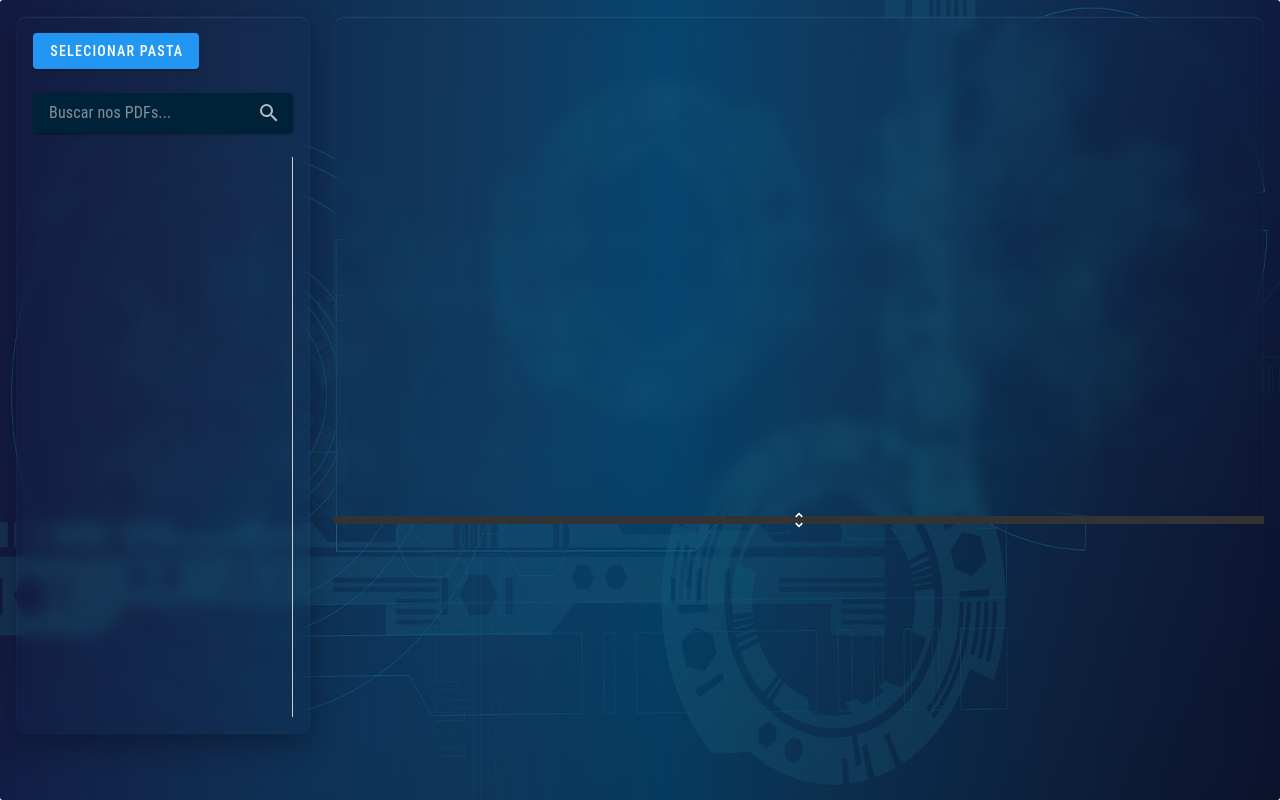
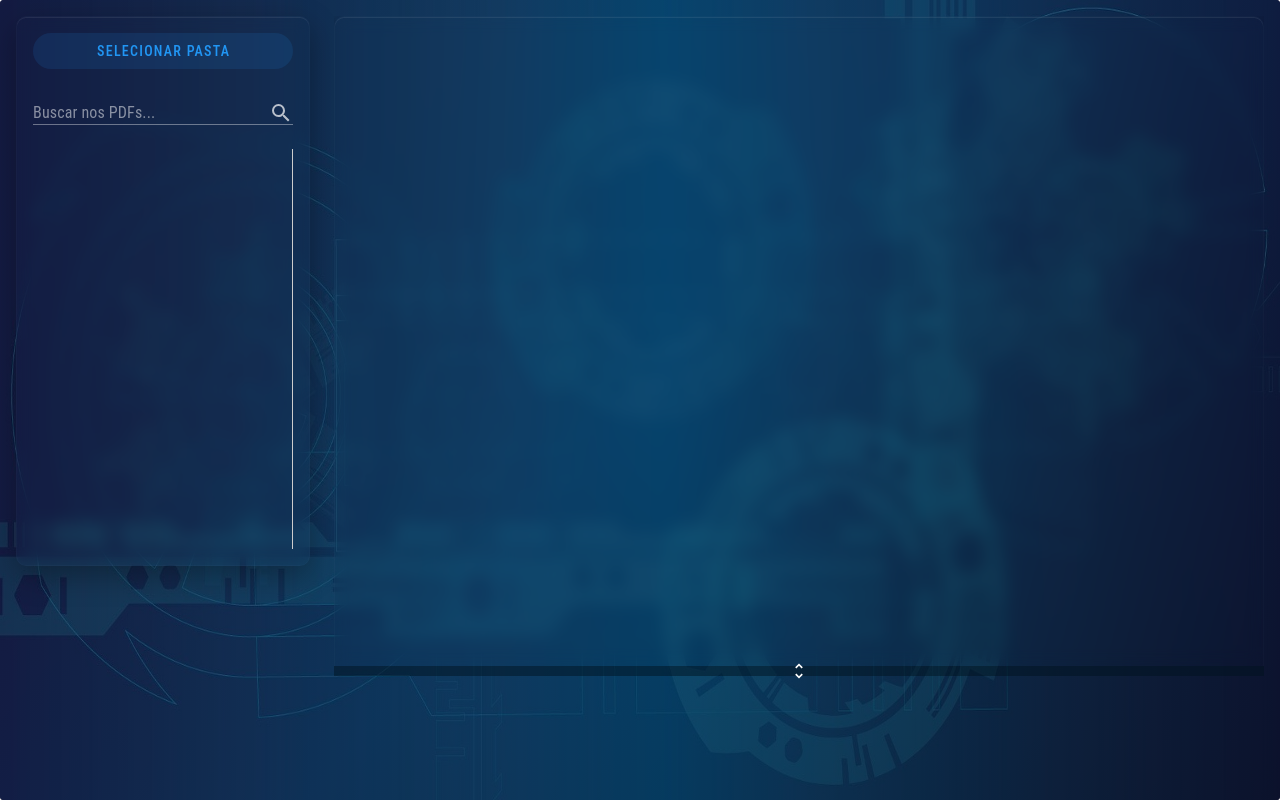
Before and after one commit to kelly212/vue-pdfsearch, a Vue app: page / in a window 1280 px wide. Built offline with nearby package versions, Linux system fonts and the light colour scheme.

Commit message:
configurando inputs

```diff
--- a/src/assets/main.scss
+++ b/src/assets/main.scss
@@ -82,11 +82,11 @@ html {
 }
 
 *::-webkit-scrollbar-thumb {
-  background-color: rgba(blue, 0.38)
+  background-color:  rgba(white, 0.38);
 }
 
 *::-webkit-scrollbar-track {
-  background-color: rgba(white, 0.38)
+  background-color: rgba(black, 0.38)
 }
 
 div[data-list-scroll-container] {
@@ -95,7 +95,7 @@ div[data-list-scroll-container] {
 }
 
 
-body, #appAddmim{  background: $cor5;}
+body, #appAddmim{  background: red;}
 
 
 .NotFound4{
@@ -398,8 +398,8 @@ body.resizing{
 .v-text-field input{
   background: transparent!important;
 }
-.v-field__overlay {
-background: $cor4!important;
+//.v-field__overlay {
+//background: $cor4!important;
    // backdrop-filter: blur(8px)!important;        /* efeito glass */
   //  -webkit-backdrop-filter: blur(10px)!important;
 
@@ -408,4 +408,4 @@ background: $cor4!important;
     //box-shadow:
  //   0 10px 30px rgba(0,0,0,0.3),
 //    inset 0 1px 0 rgba(255,255,255,0.08);
-}
+//}
--- a/src/components/FileList.vue
+++ b/src/components/FileList.vue
@@ -4,7 +4,7 @@
 		<v-list density="compact" v-if="arquivos.length>0"
 			 style="background: transparent; font-size: 12px;">
 			<v-list-subheader>Lista de arquivos</v-list-subheader>
-			<v-list-item style="font-size: 12px;"
+			<v-list-item style="font-size: 11px;"
 			v-for="f in arquivos"
 			:key="f.name"
 			color="primary"
@@ -12,20 +12,10 @@
 			rounded="shaped"
 			class="file"
 			@click="$emit('abrir',f,1)"
-			:title="f.name"
-			></v-list-item>
+			>
+						<v-list-item-title><span style="font-size: 12px">{{f.name}}</span></v-list-item-title>
+			</v-list-item>
 		</v-list>
-
-		<!--<div-->
-		<!--v-for="f in arquivos"-->
-		<!--:key="f.name"-->
-		<!--class="file"-->
-		<!--@click="$emit('abrir',f,1)"-->
-		<!--&gt;-->
-		<!---->
-		<!--{{f.name}}-->
-		<!---->
-	<!--</div>-->
 
 </div>
 
@@ -45,8 +35,8 @@ export default{
 <style>
 .file_list{
 	overflow-y: scroll;
-	min-height: 70vh;
-	max-height: 100vh;
+	min-height: 50vh;
+	max-height: 75vh;
 	border-right: 1px solid #ccc;
 }
 </style>
--- a/src/components/SearchBox.vue
+++ b/src/components/SearchBox.vue
@@ -1,16 +1,16 @@
 <template>
 			<div class="search-box">
 						<v-text-field theme="dark" density="compact"
-      variant="solo"
+																				variant="underlined"
 																				v-model="termo"
 																				@keyup.enter="buscar"
+																				class="glass-field "
 																				placeholder="Buscar nos PDFs..."
 																				append-inner-icon="$mdiMagnify"
 																				hide-details
 																				single-line
 																				@click:append-inner="buscar"
 						></v-text-field>
-      <!--<button @click="buscar">Buscar</button>-->
 			</div>
 </template>
 
@@ -29,3 +29,11 @@ export default {
       }
    }
 </script>
+
+<style>
+			/*.glass-field .v-field {*/
+						/*background: rgba(255, 255, 255, 0.1); !* opacidade *!*/
+						/*backdrop-filter: blur(20px); !* efeito vidro *!*/
+						/*-webkit-backdrop-filter: blur(20px);*/
+			/*}*/
+</style>
--- a/src/views/ResizablePanels.vue
+++ b/src/views/ResizablePanels.vue
@@ -32,7 +32,7 @@ export default {
   data() {
     return {
       dragging: false,
-      topHeight: 500,
+      topHeight: 650,
       minTop: 80,
       minBottom: 120,
     };
@@ -98,10 +98,10 @@ export default {
 }
 
 .resizer {
-  height: 8px;
+  height: 10px;
   flex-shrink: 0;
   cursor: row-resize;
-  background: #333;
+  background: rgba(0, 20, 32, 0.49);
   display: flex;
   align-items: center;
   justify-content: center;
@@ -109,7 +109,7 @@ export default {
 }
 
 .resizer:hover {
-  background: #555;
+  background: #000B14;
 }
 
 .resizer i {
--- a/src/views/admin2/Principal.vue
+++ b/src/views/admin2/Principal.vue
@@ -8,10 +8,10 @@
                      <v-card-text>
                         <v-row>
                            <v-col cols="12">
-                              <v-btn color="primary" @click="escolherPasta">
+                              <v-btn  color="primary" rounded  block variant="tonal" @click="escolherPasta">
                                  Selecionar pasta
                               </v-btn>
-                              <div v-if="indexando" style="color: blue; margin-top: 10px;">
+                              <div v-if="indexando" style="color: #6ed0f6; margin-top: 10px;">
 
                                  <div class="d-flex ga-2 align-center">
                                     <v-progress-linear
@@ -27,7 +27,7 @@
                                  </v-progress-linear>
 
                               </div>
-                              <p> {{cortarString(txtIndexando, 70)}} Por favor,Aguarde</p>
+                              <p style="font-size: 10px"> {{cortarString(txtIndexando, 70)}} Por favor,Aguarde</p>
                            </div>
                         </v-col>
                         <v-col cols="12" v-if="!indexando">
```
Lines whose indentation alone changed are shown as unchanged.
